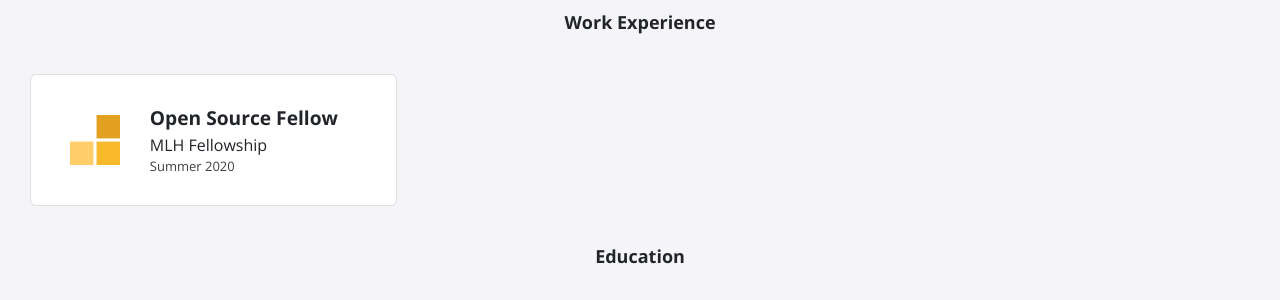
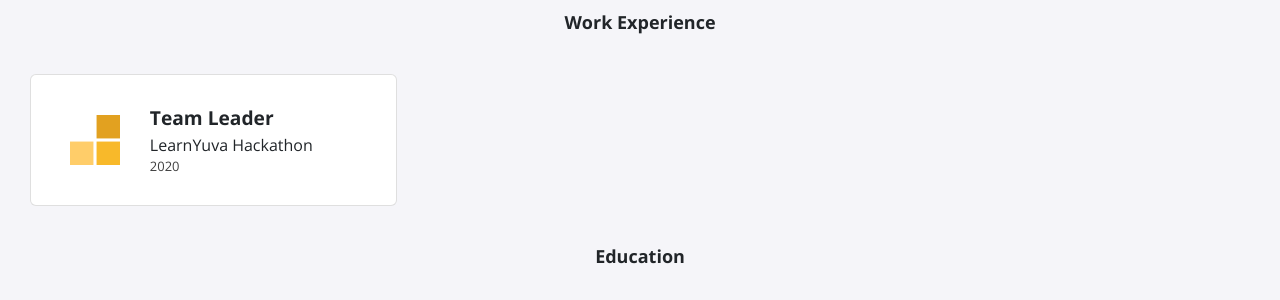
Before and after one commit to pragatig746/pragatig746.github.io, a Jekyll site: the page built from index.html, in a window 1280 px wide. Shown: the part 833-1133 px from the top of the page. Built offline with Jekyll 4.4.1, drawn with Linux system fonts in a browser that asks for light colours; nearby versions of some CDN libraries.

Commit message:
Update experience.yml

```diff
--- a/_data/experience.yml
+++ b/_data/experience.yml
@@ -1,4 +1,4 @@
-- role: Open Source Fellow
-  company: MLH Fellowship
-  dates: Summer 2020
+- role: Team Leader
+  company: LearnYuva Hackathon
+  dates: 2020
   logo: fellowship.svg
```
